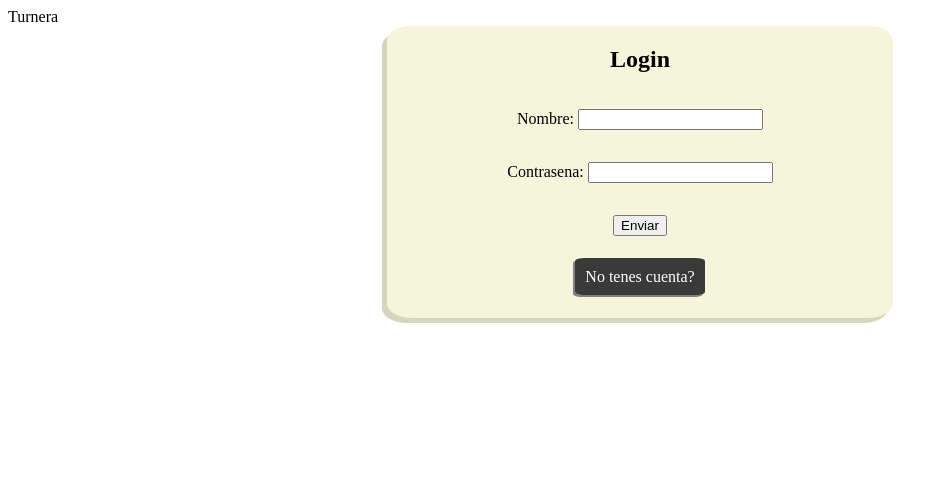
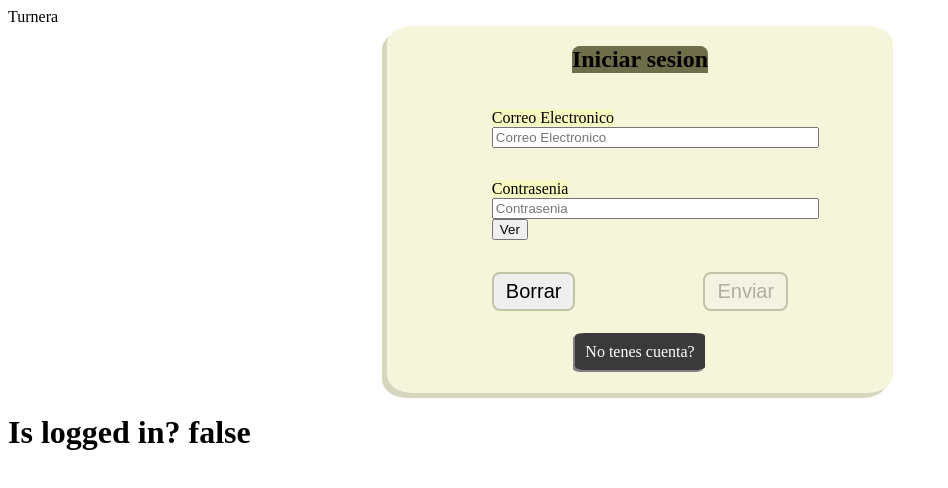
Before and after one commit to AlejandroCannizzaro1/TPFINAL4-2025, an Angular app in the folder front/: page /login in a window 1280 px wide. Shown: the top 488 px of the page, without its empty margins (0-948 px from the left). Built offline with nearby package versions, Linux system fonts and the light colour scheme.

Commit message:
Registro 99% cocinado, login encuentra cuentas registradas

```diff
--- a/front/database/db.json
+++ b/front/database/db.json
@@ -1,5 +1,11 @@
 {
   "usuarios": [
-
+    {
+      "id": "edbf",
+      "email": "manuelgelpi88@admin.com",
+      "nombreUsuario": "Manolet",
+      "contrasenia": "asda",
+      "estadoAdmin": true
+    }
   ]
 }
--- a/front/src/app/app.config.ts
+++ b/front/src/app/app.config.ts
@@ -9,6 +9,6 @@ export const appConfig: ApplicationConfig = {
     provideBrowserGlobalErrorListeners(),
     provideZoneChangeDetection({ eventCoalescing: true }),
     provideRouter(routes),
-    //provideHttpClient(withFetch()) //Lo usamos para el json, es mas rapido y menos complejo
+    provideHttpClient(withFetch()) //Lo usamos para el json, es mas rapido y menos complejo
   ]
 };
--- a/front/src/app/app.routes.ts
+++ b/front/src/app/app.routes.ts
@@ -1,6 +1,7 @@
 import { Routes } from '@angular/router';
 import { Login } from './login/loginComponent/login';
 import { Register } from './login/register/register';
+
 
 export const routes: Routes = [
     {
--- a/front/src/app/login/loginComponent/login.css
+++ b/front/src/app/login/loginComponent/login.css
@@ -1,3 +1,23 @@
+.error{
+    color: red;
+    padding-top: 0;
+    padding-bottom: 0;
+    margin-right: 4rem;
+    margin-left: 5rem;
+    width: 70%;
+    display: block;
+    justify-content: center;
+}
+
+label {
+    width: 100%;
+    background-color: rgb(247, 247, 192);
+}
+
+input {
+    width: 100%;
+}
+
 .login_box{
     display: flex;
     flex-direction: column;
@@ -6,12 +26,44 @@
     margin-left: 30%;
     margin-right: 30%;
     border-radius: 5%;
+    overflow: hidden;
     box-shadow: -5px 5px rgb(214, 214, 191);
 }
 
-.input_field{
+.login_box h2{
+    border-top-left-radius: 8px;
+    border-top-right-radius: 8px;
+    background-color: rgb(110, 110, 75);
+}
+
+.form-field{
     padding-top: 1rem;
     padding-bottom: 1rem;
+    margin-right: 4rem;
+    margin-left: 5rem;
+    width: 70%;
+    display: block;
+    justify-content: center;
+}
+
+.form-actions{
+    padding: 1rem;
+}
+
+.form-actions button{
+    border: 2px solid rgb(194, 194, 167);
+    font-size: 20px;
+    padding: 6px 12px;
+    border-radius: 8px;
+    margin-right: 4rem;
+    margin-left: 4rem;
+
+}
+
+button:hover{
+    background-color: rgb(253, 253, 172);
+    box-shadow: 0 2px 2px 0 rgb(175, 175, 162);
+    transition-duration: 1s;
 }
 
 .register_route{
--- a/front/src/app/login/loginComponent/login.html
+++ b/front/src/app/login/loginComponent/login.html
@@ -1,29 +1,43 @@
 
 <div class="login_box">
 
-    <header>
-        <h2>Login</h2>
-    </header>
-    <div class="input_field">
-        <label for="nombre">
-            Nombre:
-            <input id="mail" type="text"  [(ngModel)]="user_name" required>
-        </label>
-    </div>
-    <div class="input_field">
-        <label for="contrasena">
-            Contrasena:
-            <input id="contrasena" type="password" [(ngModel)]="user_password" required>
-        </label>
-    </div>
+    <h2>Iniciar sesion</h2>
+    <form [formGroup]="form" (ngSubmit)="handleSubmit()">
 
-    <div class="input_field">
-        <input type="button" value="Enviar" (click)="onSubmit()">
-    </div>
 
+        <div class="form-field">
+            @let email= form.controls.email;
+
+            <label for="email">Correo Electronico</label>
+            <input type="email" id="email" formControlName="email" placeholder="Correo Electronico" [email]="true">
+
+        </div>
+        @if (email.invalid && email.touched) {
+            <p class="error">El mail debe ser valido!</p>
+        }
+
+
+        <div class="form-field">
+            @let pass = form.controls.contrasenia;
+
+            <label for="contrasenia">Contrasenia</label>
+            <input [type]="inputType" id="contrasenia" formControlName="contrasenia" placeholder="Contrasenia">
+            <button type="button" (click)="changeVisual()" >Ver</button>
+        </div>
+        @if (pass.invalid && pass.touched) {
+            <p class="error">Al menos 8 caracteres, 1 minuscula, mayuscula, numero y caracter especial
+            </p>
+        }
+
+        <div class="form-actions">
+            <button type="reset">Borrar</button>
+            <button type="submit" [disabled]="!form.valid">Enviar</button>
+        </div>
+    </form>
     <div class="register_route">
         <a class="register_link" (click)="navigateToRegister()">No tenes cuenta?</a>
     </div>
 </div>
+<h1>Is logged in? {{ loggedIn }}</h1>
 <!--  @let movies = this.movies // no se bien porque por algo de signals calculo-->
 <!-- Despues se usa control para verificar que no este vacio y mostrar el formulario o la lista o lo que sea (como en el parcial: cargando tal cosa)-->
--- a/front/src/app/login/loginComponent/login.ts
+++ b/front/src/app/login/loginComponent/login.ts
@@ -1,38 +1,69 @@
 import { CommonModule } from '@angular/common';
-import { Component, inject } from '@angular/core';
-import { FormsModule } from '@angular/forms';
+import { Component, inject, input } from '@angular/core';
+import { FormBuilder, FormsModule, ReactiveFormsModule, Validators } from '@angular/forms';
 import { Usuario } from '../usuario';
 import { Router } from '@angular/router';
+import { UsuarioClient } from '../usuarioClient';
 
 @Component({
   selector: 'app-login',
-  imports: [FormsModule, CommonModule],
+  imports: [ReactiveFormsModule],
   templateUrl: './login.html',
   styleUrl: './login.css'
 })
 export class Login {
-  user_name = '';
-  user_password = '';
+  private readonly formBuilder = inject(FormBuilder);
+  private readonly client = inject(UsuarioClient);
   private readonly router = inject(Router);
 
+  readonly usuario = input<Usuario>();
 
-  onSubmit(){
-    //verificacion de cont
-    if(this.user_name.trim() == '' || this.user_password.trim() == '' ){
-      alert("Los inputs no pueden estar vacios!");
+  protected loggedIn = false;
+
+  inputType: string = 'text';
+  showPassword: boolean = false;
+
+  protected readonly form = this.formBuilder.nonNullable.group({
+    email: ['', [Validators.pattern('^[a-zA-Z0-9._%+-]+@[a-zA-Z0-9.-]+\.[a-zA-Z]{2,}$')]],
+    contrasenia: ['', [Validators.required]], //Validators.pattern('^(?=.*[a-z])(?=.*[A-Z])(?=.*\d)(?=.*[@$!%*?&])[A-Za-z\d@$!%*?&]{8,}$')]
+  });
+
+  changeVisual() { //Cambia la password para ver o no
+    this.showPassword = !this.showPassword;
+    this.inputType = this.showPassword ? 'password' : 'text';
+  };
+
+  handleSubmit(){
+    if(this.form.invalid) {
+      alert("El formulario no puede tener caracteres invalidos o vacios!");
       return;
     }
-    alert("Enviado correctamente");
 
-    //Buscar en base de datos
+    if(confirm('Desea iniciar sesion?')) {
+      //Se crea el objeto usuario con los datos del formulario
+      const usuario = this.form.getRawValue() as Usuario;
+      usuario.email = usuario.email.toLowerCase();
 
-  }
+      this.client.getUsuarios().subscribe((usuarios) => {
+        const encontrado = usuarios.some(us => (us.email === usuario.email) && (us.contrasenia === usuario.contrasenia));
+
+        if(!encontrado){
+          alert("Los datos ingresados no son correctos, o usted no esta registrado")
+          return;
+        }
+
+        alert("Usted inicio sesion correctamente!");
+        this.loggedIn = true;
+
+      });
+    }
+  };
+
 
   navigateToRegister() {
     this.router.navigateByUrl(`/register`);
   }
 }
-
 //Ejemplo LoginClient (solo hace solicitudes http)
 /**
  *  Habilitar fetch:
--- a/front/src/app/login/register/register.css
+++ b/front/src/app/login/register/register.css
@@ -1,11 +1,17 @@
 .error{
     color: red;
+    padding-top: 0;
+    padding-bottom: 0;
+    margin-right: 4rem;
+    margin-left: 5rem;
+    width: 70%;
+    display: block;
+    justify-content: center;
 }
 
 label {
-    display: block;
     width: 100%;
-    background-color: red;
+    background-color: rgb(247, 247, 192);
 }
 
 input {
@@ -44,7 +50,7 @@ input {
     padding: 1rem;
 }
 
-button{
+.form-actions button{
     border: 2px solid rgb(194, 194, 167);
     font-size: 20px;
     padding: 6px 12px;
--- a/front/src/app/login/register/register.html
+++ b/front/src/app/login/register/register.html
@@ -11,10 +11,10 @@
             <label for="email">Correo Electronico</label>
             <input type="email" id="email" formControlName="email" placeholder="Correo Electronico" [email]="true">
 
+        </div>
         @if (email.invalid && email.touched) {
             <p class="error">El mail debe ser valido!</p>
         }
-        </div>
 
         <div class="form-field">
             @let name= form.controls.nombreUsuario;
@@ -22,22 +22,22 @@
             <label for="nombreUsuario">Nombre</label>
             <input type="text" id="nombreUsuario" formControlName="nombreUsuario" placeholder="Usuario">
 
+        </div>
         @if (name.invalid && name.touched) {
             <p class="error">El nombre es obligatorio!</p>
         }
-        </div>
 
         <div class="form-field">
             @let pass = form.controls.contrasenia;
 
             <label for="contrasenia">Contrasenia</label>
-            <input type="password" id="contrasenia" formControlName="contrasenia" placeholder="Contrasenia">
-
+            <input [type]="inputType" id="contrasenia" formControlName="contrasenia" placeholder="Contrasenia">
+            <button type="button" (click)="changeVisual()" >Ver</button>
+        </div>
         @if (pass.invalid && pass.touched) {
             <p class="error">Al menos 8 caracteres, 1 minuscula, mayuscula, numero y caracter especial
             </p>
         }
-        </div>
 
         <div class="form-actions">
             <button type="reset">Borrar</button>
--- a/front/src/app/login/register/register.ts
+++ b/front/src/app/login/register/register.ts
@@ -17,19 +17,27 @@ export class Register {
 
   readonly usuario = input<Usuario>();
 
-  constructor() {
-    effect(() => {
-      if(this.usuario()) {
+  inputType: string = 'text';
+  showPassword: boolean = false;
 
-      }
-    })
-  }
+  //constructor() {
+  //  effect(() => {
+  //    if(this.usuario()) {
+  //
+  //    }
+  //  })
+  // }
 
   protected readonly form = this.formBuilder.nonNullable.group({
     email: ['', [Validators.pattern('^[a-zA-Z0-9._%+-]+@[a-zA-Z0-9.-]+\.[a-zA-Z]{2,}$')]],
     nombreUsuario: ['', [Validators.required]],
-    contrasenia: ['', [Validators.required, Validators.pattern('^(?=.*[a-z])(?=.*[A-Z])(?=.*\d)(?=.*[@$!%*?&])[A-Za-z\d@$!%*?&]{8,}$')]],
+    contrasenia: ['', [Validators.required]], //Validators.pattern('^(?=.*[a-z])(?=.*[A-Z])(?=.*\d)(?=.*[@$!%*?&])[A-Za-z\d@$!%*?&]{8,}$')]
   });
+
+  changeVisual() { //Cambia la password para ver o no
+    this.showPassword = !this.showPassword;
+    this.inputType = this.showPassword ? 'password' : 'text';
+  };
 
   handleSubmit() {
     //Se verifica que el formulario este correcto
@@ -58,7 +66,7 @@ export class Register {
         this.client.addUsuario(usuario).subscribe(() => {
           alert("Cuenta creada con exito!");
           this.form.reset();
-          //this.router.navigateByUrl(`/login`);
+          this.router.navigateByUrl(`/login`);
         });
 
       });
@@ -66,7 +74,4 @@ export class Register {
     }
   }
 
-
-
-
 }
```
Lines whose indentation alone changed are shown as unchanged.
